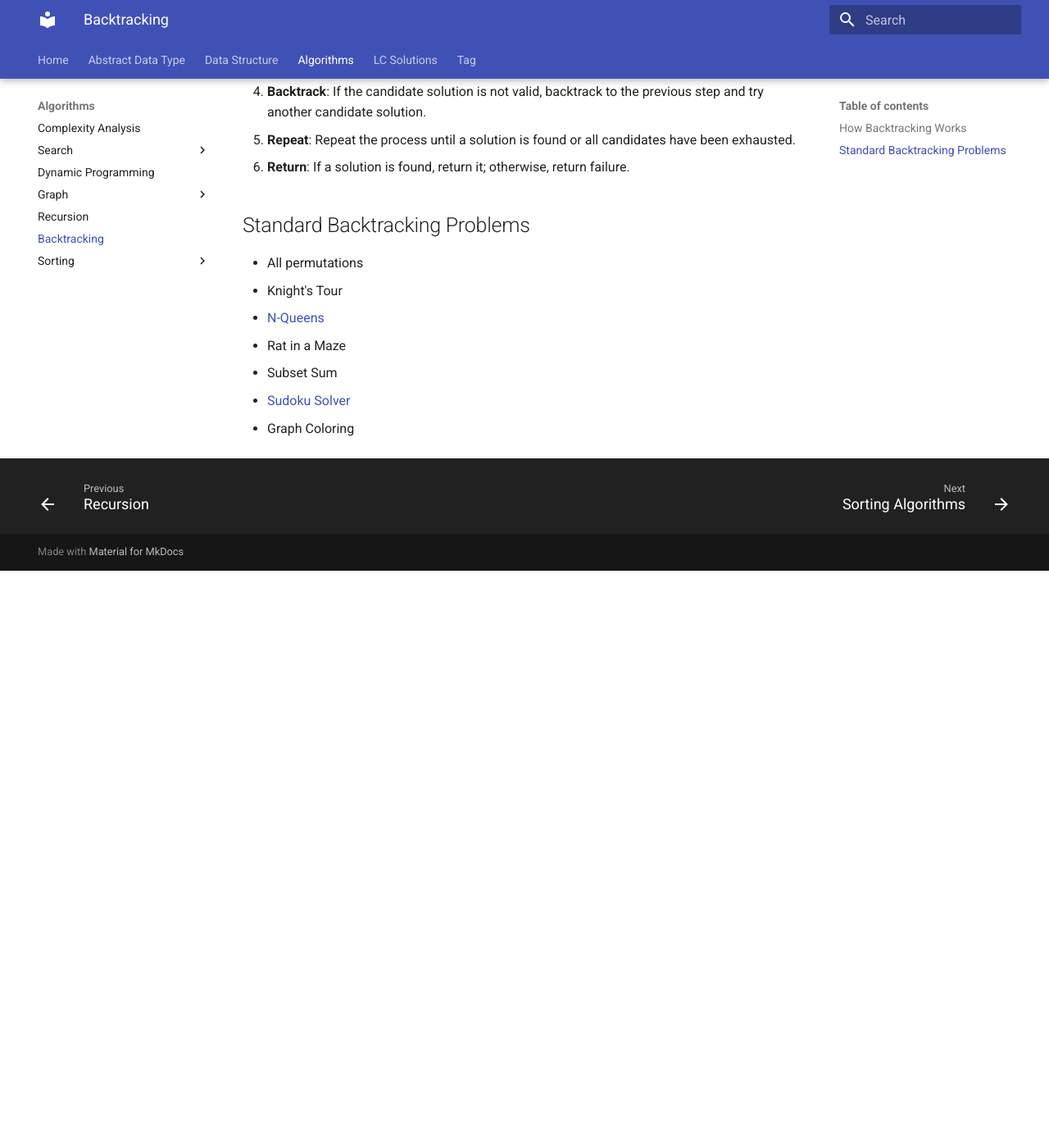
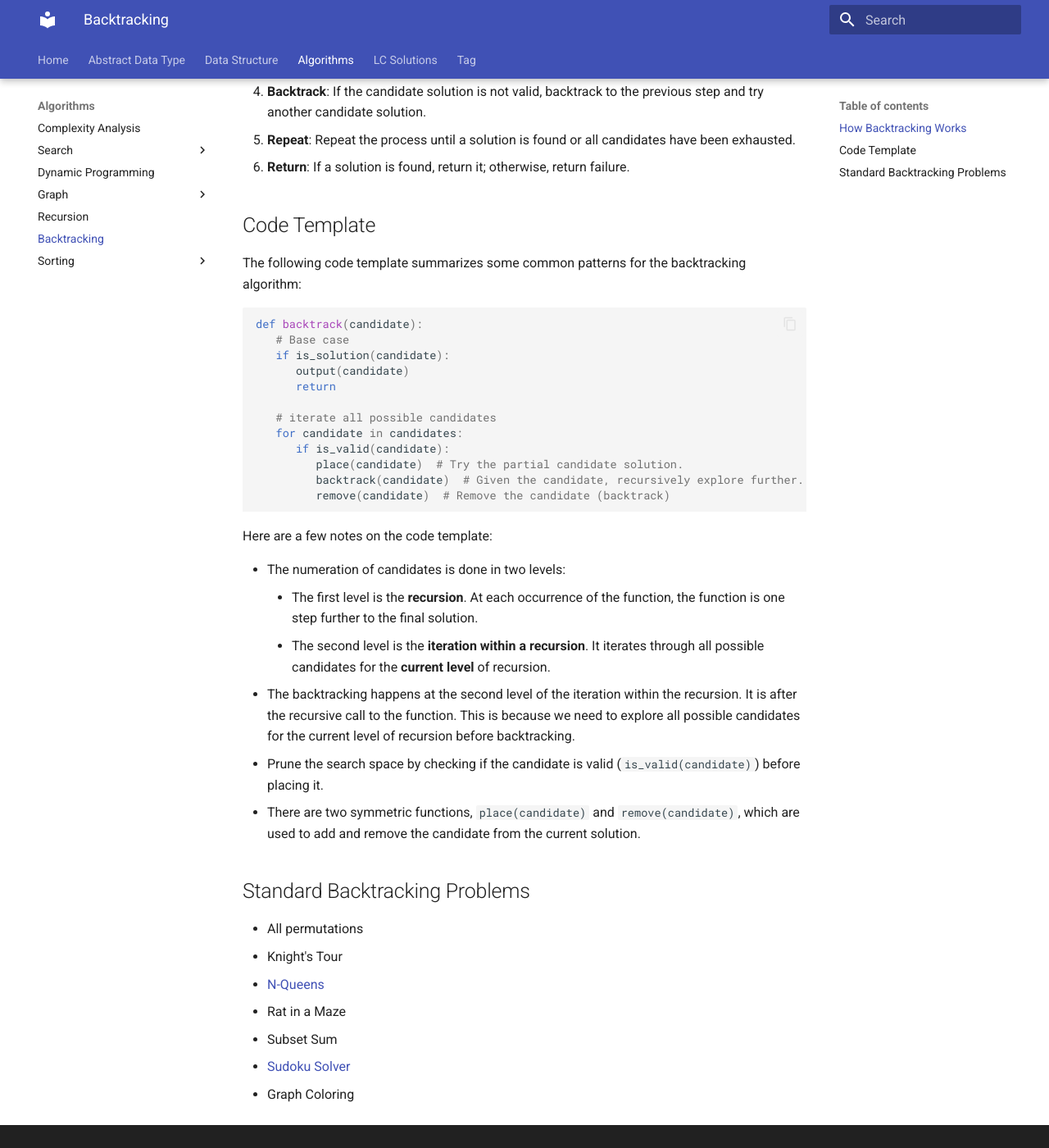
Before and after one commit to RogerLuo-Code/coding-practice, an MkDocs documentation site: the page built from docs/algorithms/backtracking.md, in a window 1280 px wide and 1400 px high, scrolled down 1193 px. Shown: the whole window at 82% size. Built offline with MkDocs 1.6.1 and Material for MkDocs 9.7.7, drawn with Linux system fonts in a browser that asks for light colours; before the commit the page ends 1889 px from its top, so only the background shows below that.

Commit message:
Add code template to backtracking notes

````diff
--- a/docs/algorithms/backtracking.md
+++ b/docs/algorithms/backtracking.md
@@ -50,6 +50,40 @@ The algorithm can be summarized in the following steps:
    exhausted.
 6. **Return**: If a solution is found, return it; otherwise, return failure.
 
+## Code Template
+
+The following code template summarizes some common patterns for the backtracking algorithm:
+
+```python
+def backtrack(candidate):
+   # Base case
+   if is_solution(candidate):
+      output(candidate)
+      return
+
+   # iterate all possible candidates
+   for candidate in candidates:
+      if is_valid(candidate):
+         place(candidate)  # Try the partial candidate solution.
+         backtrack(candidate)  # Given the candidate, recursively explore further.
+         remove(candidate)  # Remove the candidate (backtrack)
+```
+
+Here are a few notes on the code template:
+
+- The numeration of candidates is done in two levels:
+    - The first level is the **recursion**. At each occurrence of the function, the function
+    is one step further to the final solution.
+    - The second level is the **iteration within a recursion**. It iterates through all
+    possible candidates for the **current level** of recursion.
+- The backtracking happens at the second level of the iteration within the recursion.
+It is after the recursive call to the function. This is because we need to explore all
+possible candidates for the current level of recursion before backtracking.
+- Prune the search space by checking if the candidate is valid (`is_valid(candidate)`)
+before placing it.
+- There are two symmetric functions, `place(candidate)` and `remove(candidate)`,
+which are used to add and remove the candidate from the current solution.
+
 ## Standard Backtracking Problems
 
 - All permutations
````
